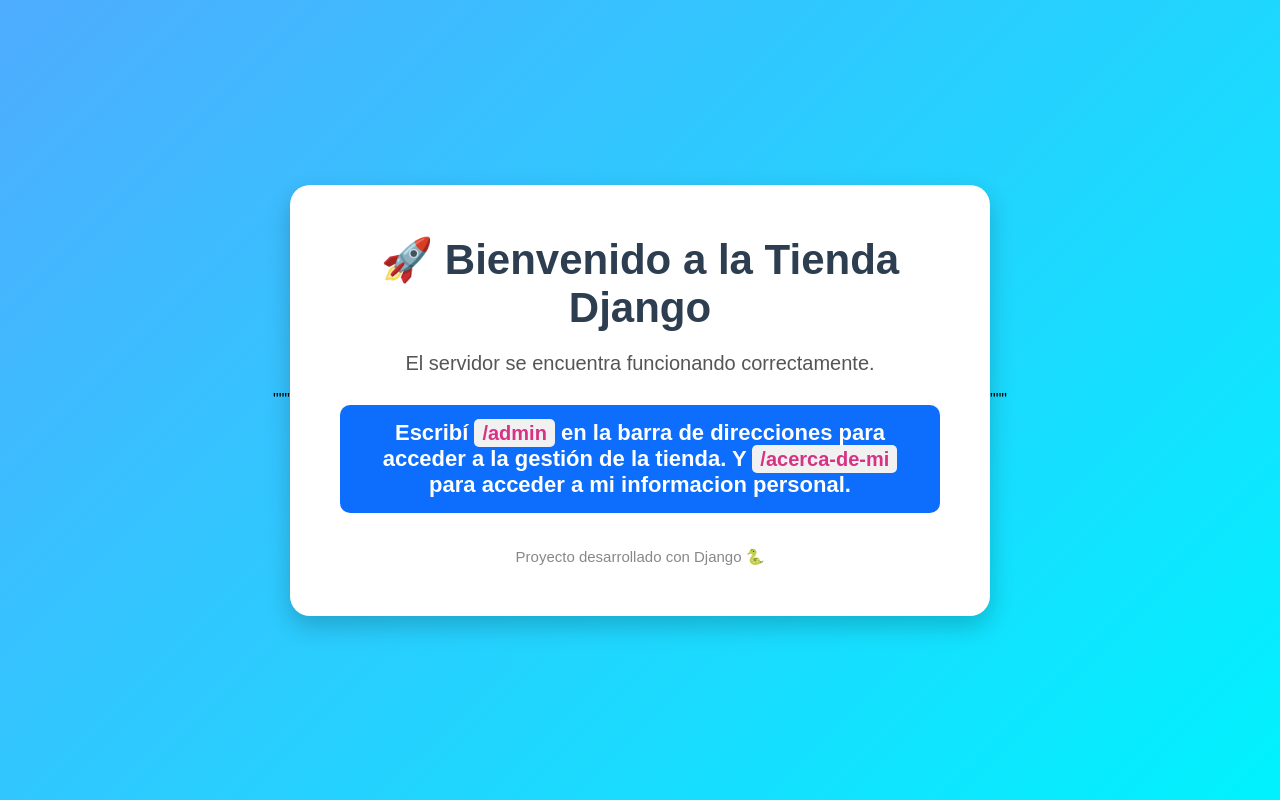
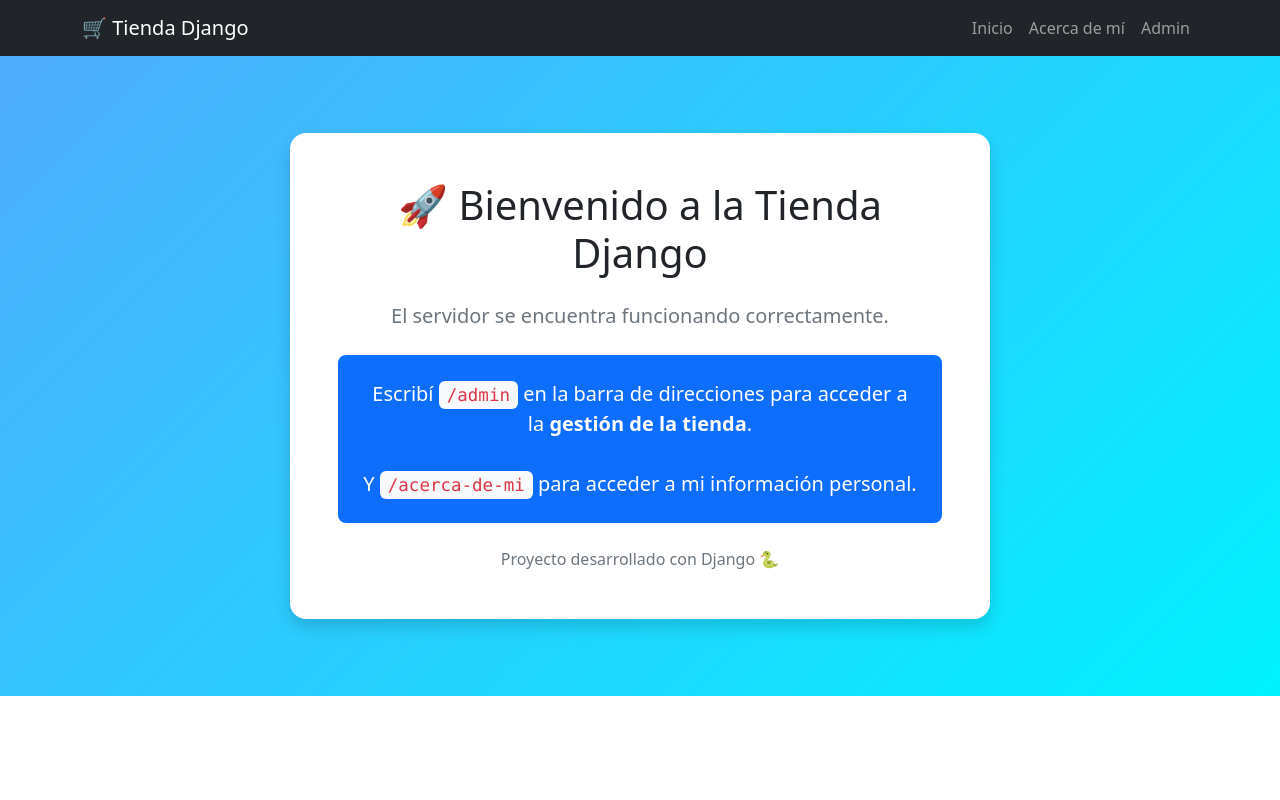
Before and after one commit to Villada-PG3/trabajo-practico-tienda-libre-Gino-sys, a Django app: page / in a window 1280 px wide. Run offline with Django 5.2, Linux system fonts and the light colour scheme.

Commit message:
feat: incorporar herencia de templates y Bootstrap

```diff
--- a/productos/admin.py
+++ b/productos/admin.py
@@ -29,4 +29,4 @@
 
 
 admin.site.register(Categoria)
-# Register your models here.
+# Register your models here.4
--- /dev/null
+++ b/productos/templates/base.html
@@ -0,0 +1,25 @@
+<!DOCTYPE html>
+<html lang="es">
+<head>
+    <meta charset="UTF-8">
+    <meta name="viewport" content="width=device-width, initial-scale=1.0">
+
+    <title>{% block title %}Tienda Django{% endblock %}</title>
+
+    <!-- Bootstrap 5 -->
+    <link href="https://cdn.jsdelivr.net/npm/bootstrap@5.3.3/dist/css/bootstrap.min.css" rel="stylesheet">
+</head>
+
+<body>
+
+    {% include "productos/navbar.html" %}
+
+    <main>
+        {% block content %}
+        {% endblock %}
+    </main>
+
+    <script src="https://cdn.jsdelivr.net/npm/bootstrap@5.3.3/dist/js/bootstrap.bundle.min.js"></script>
+
+</body>
+</html>
--- a/productos/templates/productos/home.html
+++ b/productos/templates/productos/home.html
@@ -1,91 +1,42 @@
-"""
-    <!DOCTYPE html>
-    <html lang="es">
-    <head>
-        <meta charset="UTF-8">
-        <title>Tienda Django</title>
-        <style>
-            *{
-                margin:0;
-                padding:0;
-                box-sizing:border-box;
-                font-family:Arial, Helvetica, sans-serif;
-            }
+{% extends "base.html" %}
 
-            body{
-                background:linear-gradient(135deg,#4facfe,#00f2fe);
-                height:100vh;
-                display:flex;
-                justify-content:center;
-                align-items:center;
-            }
+{% block title %}Tienda Django{% endblock %}
 
-            .contenedor{
-                background:white;
-                padding:50px;
-                border-radius:20px;
-                box-shadow:0 10px 25px rgba(0,0,0,.2);
-                text-align:center;
-                max-width:700px;
-            }
+{% block content %}
 
-            h1{
-                color:#2c3e50;
-                font-size:42px;
-                margin-bottom:20px;
-            }
+<div class="d-flex justify-content-center align-items-center"
+     style="min-height: 80vh; background: linear-gradient(135deg, #4facfe, #00f2fe);">
 
-            p{
-                color:#555;
-                font-size:20px;
-                margin-bottom:30px;
-            }
+    <div class="bg-white p-5 rounded-4 shadow text-center"
+         style="max-width: 700px;">
 
-            .admin{
-                background:#0d6efd;
-                color:white;
-                display:inline-block;
-                padding:15px 25px;
-                border-radius:10px;
-                font-size:22px;
-                font-weight:bold;
-            }
+        <h1 class="text-dark mb-4">
+            🚀 Bienvenido a la Tienda Django
+        </h1>
 
-            code{
-                background:#f1f1f1;
-                color:#d63384;
-                padding:3px 8px;
-                border-radius:5px;
-                font-size:20px;
-            }
+        <p class="text-secondary fs-5 mb-4">
+            El servidor se encuentra funcionando correctamente.
+        </p>
 
-            footer{
-                margin-top:35px;
-                color:#888;
-                font-size:15px;
-            }
-        </style>
-    </head>
-    <body>
+        <div class="bg-primary text-white p-4 rounded-3 fs-5">
+            Escribí
+            <code class="bg-light text-danger px-2 py-1 rounded">/admin</code>
+            en la barra de direcciones para acceder a la
+            <strong>gestión de la tienda</strong>.
 
-        <div class="contenedor">
-            <h1>🚀 Bienvenido a la Tienda Django</h1>
+            <br><br>
 
-            <p>
-                El servidor se encuentra funcionando correctamente.
-            </p>
-
-            <div class="admin">
-                Escribí <code>/admin</code> en la barra de direcciones
-                para acceder a la <strong>gestión de la tienda</strong>.
-                Y <code>/acerca-de-mi</code> para acceder a mi informacion personal.
-            </div>
-
-            <footer>
-                Proyecto desarrollado con Django 🐍
-            </footer>
+            Y
+            <code class="bg-light text-danger px-2 py-1 rounded">/acerca-de-mi</code>
+            para acceder a mi información personal.
         </div>
 
-    </body>
-    </html>
-    """
+        <footer class="mt-4 text-secondary">
+            Proyecto desarrollado con Django 🐍
+        </footer>
+
+    </div>
+
+</div>
+
+{% endblock %}
--- /dev/null
+++ b/productos/templates/productos/navbar.html
@@ -0,0 +1,42 @@
+<nav class="navbar navbar-expand-lg navbar-dark bg-dark">
+    <div class="container">
+
+        <a class="navbar-brand" href="/">
+            🛒 Tienda Django
+        </a>
+
+        <button class="navbar-toggler"
+                type="button"
+                data-bs-toggle="collapse"
+                data-bs-target="#navbarNav">
+
+            <span class="navbar-toggler-icon"></span>
+        </button>
+
+        <div class="collapse navbar-collapse" id="navbarNav">
+
+            <ul class="navbar-nav ms-auto">
+
+                <li class="nav-item">
+                    <a class="nav-link" href="/">
+                        Inicio
+                    </a>
+                </li>
+
+                <li class="nav-item">
+                    <a class="nav-link" href="/acerca-de-mi">
+                        Acerca de mí
+                    </a>
+                </li>
+
+                <li class="nav-item">
+                    <a class="nav-link" href="/admin">
+                        Admin
+                    </a>
+                </li>
+
+            </ul>
+
+        </div>
+    </div>
+</nav>
```
Also changed, not shown: productos/templates/productos/acerca_de_mi.html (+31 -12 lines).
